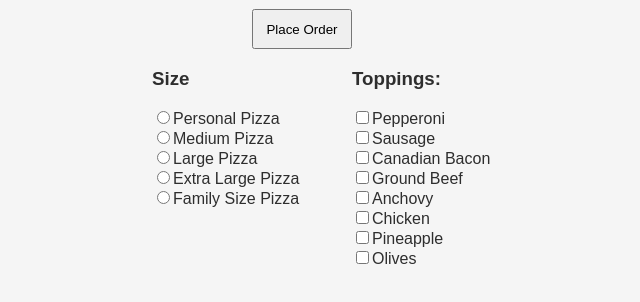
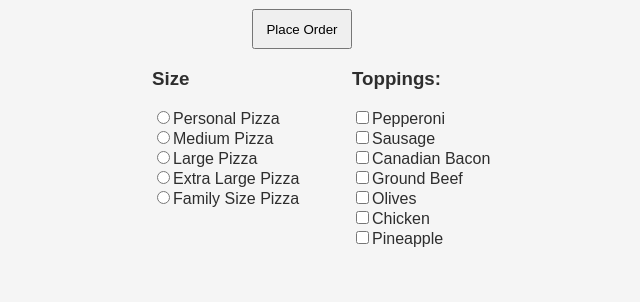
Before and after one commit to minifid/Javascript-Projects, a plain HTML site: page Pizza_Project/pizza.html in a window 1280 px wide. Shown: the part 48-350 px from the top of the page, without its empty margins (288-928 px from the left). Drawn offline with Linux system fonts and the light colour scheme.

Commit message:
fixed minor issue

```diff
--- a/Pizza_Project/pizza.html
+++ b/Pizza_Project/pizza.html
@@ -26,10 +26,9 @@
                     <input class="toppings" type="checkbox" name="Topping" value="Sausage">Sausage<br>
                     <input class="toppings" type="checkbox" name="Topping" value="Canadian Bacon">Canadian Bacon<br>
                     <input class="toppings" type="checkbox" name="Topping" value="Ground Beef">Ground Beef<br>
-                    <input class="toppings" type="checkbox" name="Topping" value="Anchovy">Anchovy<br>
+                    <input class="toppings" type="checkbox" name="Topping" value="Olives">Olives<br>
                     <input class="toppings" type="checkbox" name="Topping" value="Chicken">Chicken<br>
                     <input class="toppings" type="checkbox" name="Topping" value="Pineapple">Pineapple<br>
-                    <input class="toppings" type="checkbox" name="Topping" value="Olives">Olives<br>
                 </div>
                 <div id="cart">
                     <div id="showText"></div>
```
